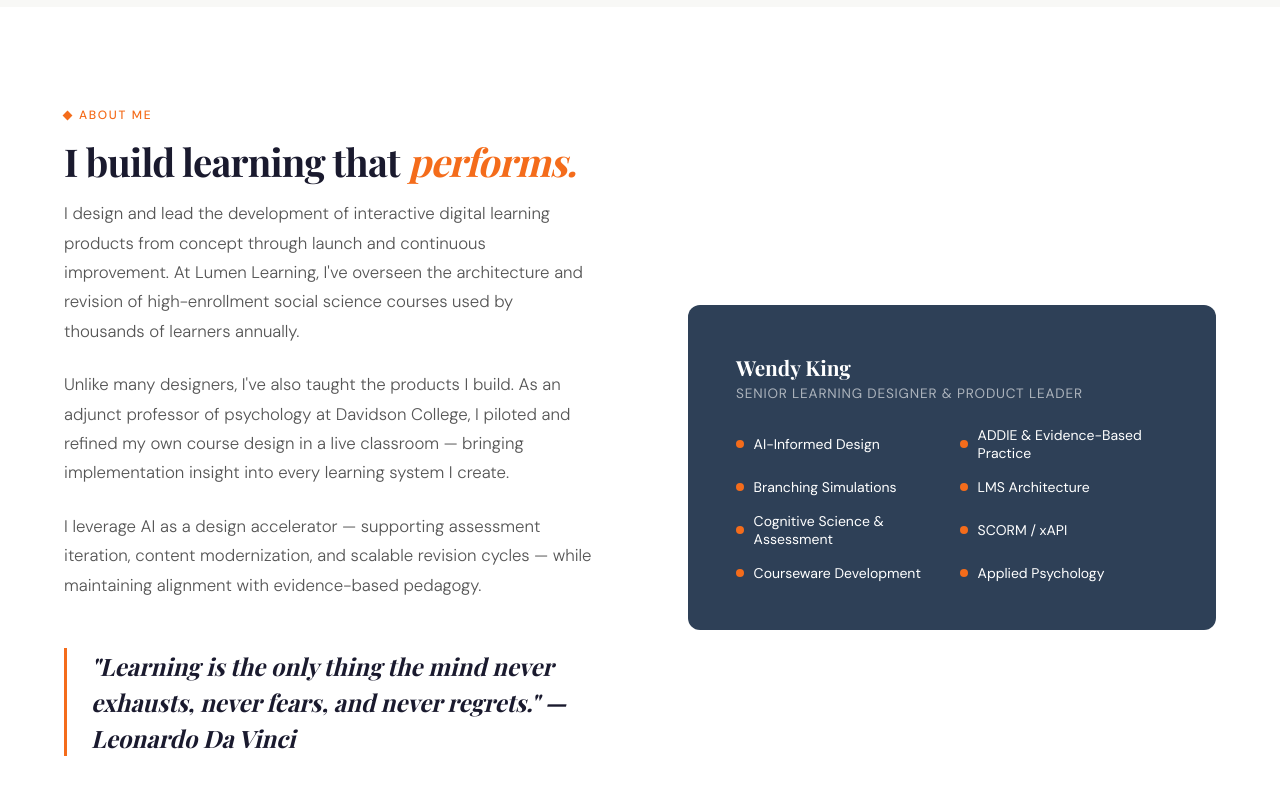
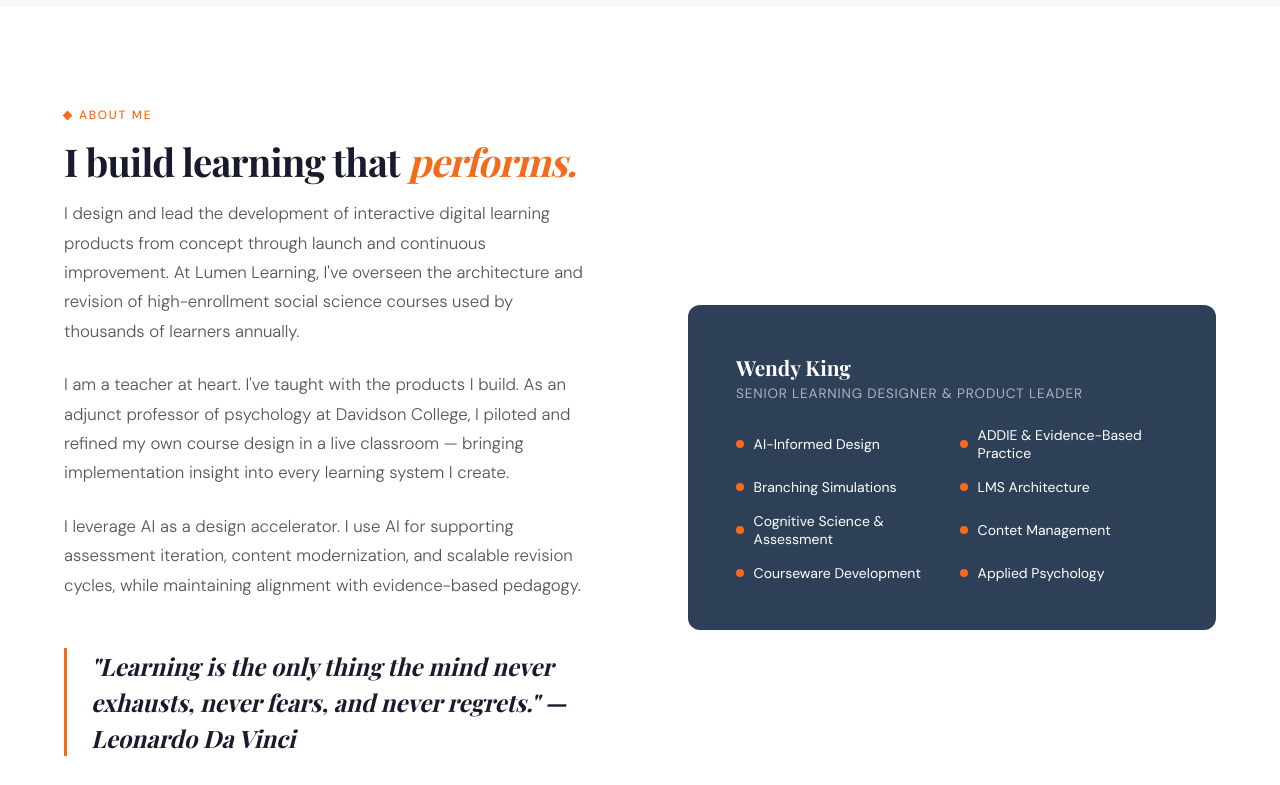
Before and after one commit to wendyhollandking-dot/wendy-king, an Eleventy site: page src/index.njk in a window 1280 px wide. Shown: the part 1966-2751 px from the top of the page. Built offline with nearby package versions, Linux system fonts and the light colour scheme; Eleventy itself is replaced by a stand-in of ours; files that its build step writes are made by us from their sources; a web font is replaced by a local one.

Commit message:
Update index.njk

```diff
--- a/src/index.njk
+++ b/src/index.njk
@@ -59,7 +59,7 @@ title: Wendy King — Learning Design
     <div>
       <div class="section-eyebrow">Selected Work</div>
       <h2>Projects that <em>move</em> the needle.</h2>
-      <p class="section-intro">From interactive history simulations to high-enrollment psychology courses — selected examples of learning products built for scale and measurable outcomes.</p>
+      <p class="section-intro">From interactive history simulations to high-enrollment psychology courses, see a few selected examples of learning products built for scale and measurable outcomes.</p>
     </div>
     <a href="{{ '/projects/' | url }}" class="btn-secondary">View All Projects &rarr;</a>
   </div>
@@ -98,8 +98,8 @@ title: Wendy King — Learning Design
       <div class="section-eyebrow">About Me</div>
       <h2>I build learning that <em>performs.</em></h2>
       <p class="section-intro">I design and lead the development of interactive digital learning products from concept through launch and continuous improvement. At Lumen Learning, I've overseen the architecture and revision of high-enrollment social science courses used by thousands of learners annually.</p>
-      <p class="section-intro" style="margin-top: -1.5rem;">Unlike many designers, I've also taught the products I build. As an adjunct professor of psychology at Davidson College, I piloted and refined my own course design in a live classroom — bringing implementation insight into every learning system I create.</p>
-      <p class="section-intro" style="margin-top: -1.5rem;">I leverage AI as a design accelerator — supporting assessment iteration, content modernization, and scalable revision cycles — while maintaining alignment with evidence-based pedagogy.</p>
+      <p class="section-intro" style="margin-top: -1.5rem;">I am a teacher at heart. I've taught with the products I build. As an adjunct professor of psychology at Davidson College, I piloted and refined my own course design in a live classroom — bringing implementation insight into every learning system I create.</p>
+      <p class="section-intro" style="margin-top: -1.5rem;">I leverage AI as a design accelerator. I use AI for supporting assessment iteration, content modernization, and scalable revision cycles, while maintaining alignment with evidence-based pedagogy.</p>
       <blockquote class="about-quote">"Learning is the only thing the mind never exhausts, never fears, and never regrets." — Leonardo Da Vinci</blockquote>
       <a href="{{ '/about/' | url }}" class="btn-primary">Read My Full Story &rarr;</a>
     </div>
@@ -112,7 +112,7 @@ title: Wendy King — Learning Design
         <div class="skill-item"><span class="skill-dot"></span>Branching Simulations</div>
         <div class="skill-item"><span class="skill-dot"></span>LMS Architecture</div>
         <div class="skill-item"><span class="skill-dot"></span>Cognitive Science &amp; Assessment</div>
-        <div class="skill-item"><span class="skill-dot"></span>SCORM / xAPI</div>
+        <div class="skill-item"><span class="skill-dot"></span>Contet Management</div>
         <div class="skill-item"><span class="skill-dot"></span>Courseware Development</div>
         <div class="skill-item"><span class="skill-dot"></span>Applied Psychology</div>
       </div>
```
